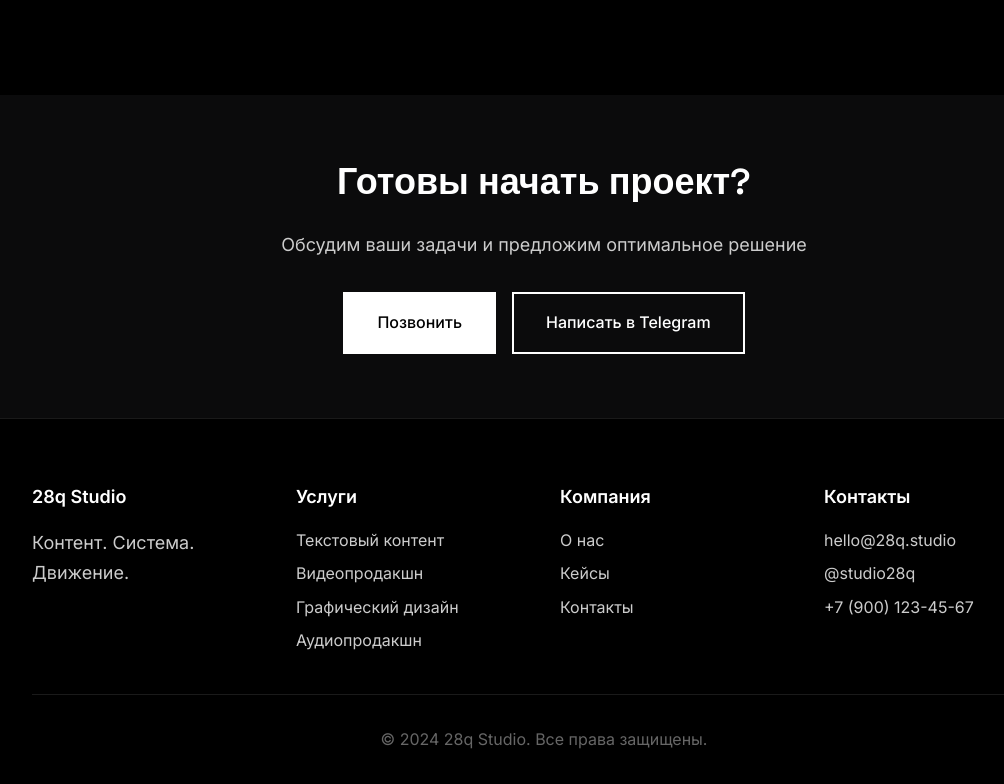
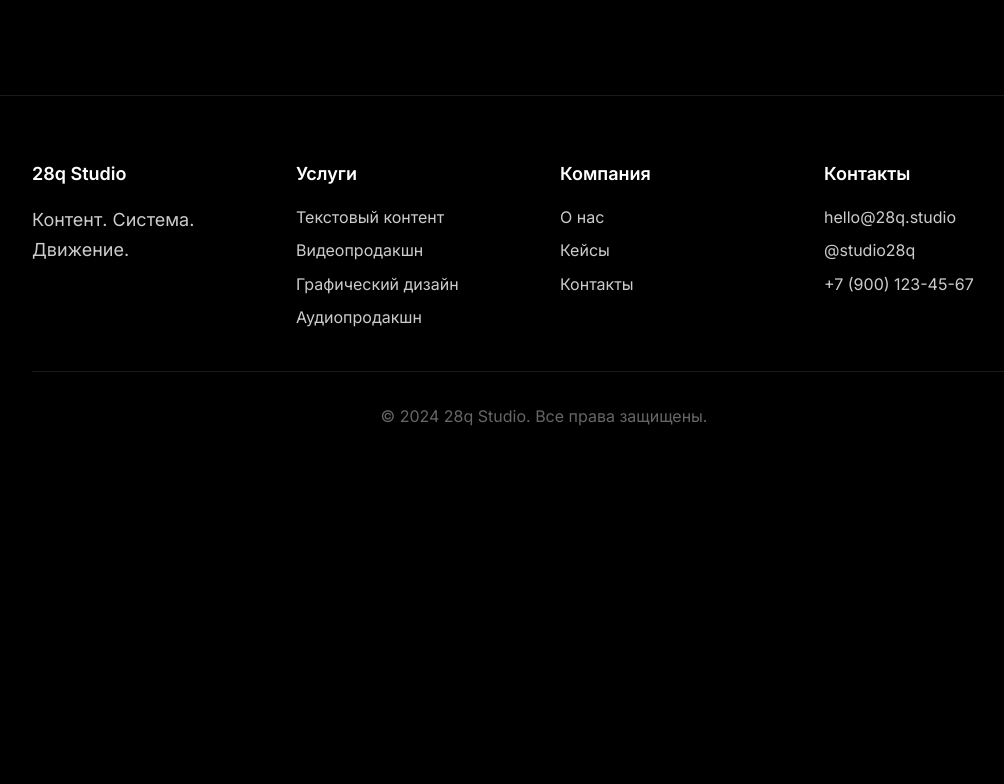
Before and after one commit to ReunionRS/28qHTMLupdate, a plain HTML site: page contact.html in a window 1280 px wide. Shown: the part 1210-1994 px from the top of the page, without its empty margins (96-1100 px from the left). After the commit the page ends 1672 px from the top, so only its background shows below. Drawn offline with nearby package versions, Linux system fonts and the light colour scheme.

Commit message:
Update contact.html

```diff
--- a/contact.html
+++ b/contact.html
@@ -111,22 +111,6 @@
             </div>
         </section>
 
-        <!-- CTA Section -->
-        <section style="padding: 4rem 0; background: rgba(39, 39, 42, 0.3);">
-            <div class="section-padding">
-                <div class="text-center">
-                    <h2 class="heading-secondary" style="margin-bottom: 1.5rem;">Готовы начать проект?</h2>
-                    <p class="text-body" style="max-width: 600px; margin: 0 auto 2rem;">
-                        Обсудим ваши задачи и предложим оптимальное решение
-                    </p>
-                    <div style="display: flex; gap: 1rem; justify-content: center; flex-wrap: wrap;">
-                        <a href="tel:+79001234567" class="cta-button">Позвонить</a>
-                        <a href="https://t.me/studio28q" class="cta-button" style="background: transparent; color: var(--studio-white);">Написать в Telegram</a>
-                    </div>
-                </div>
-            </div>
-        </section>
-
         <!-- Footer -->
         <footer class="footer">
             <div class="section-padding">
```
